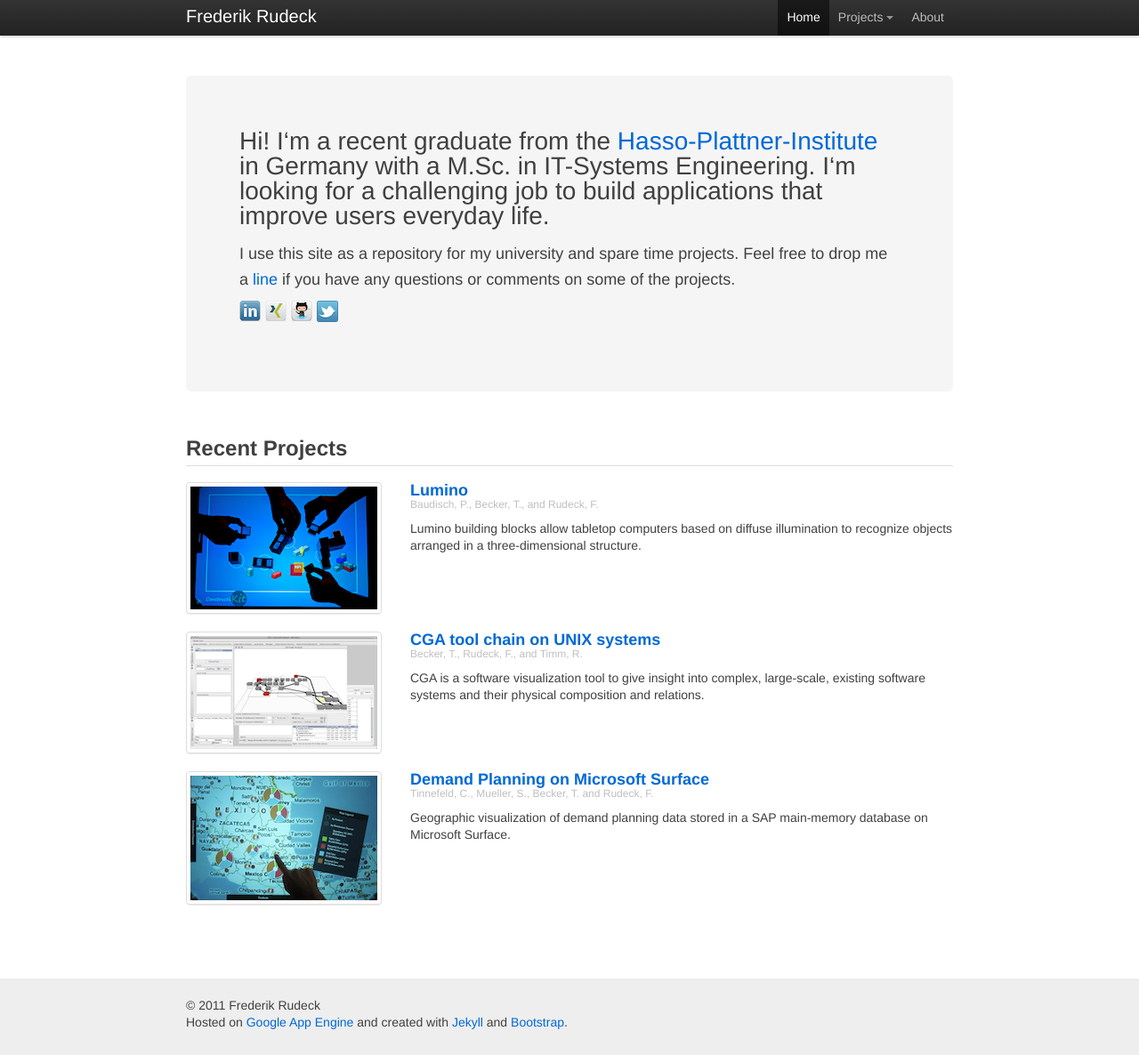
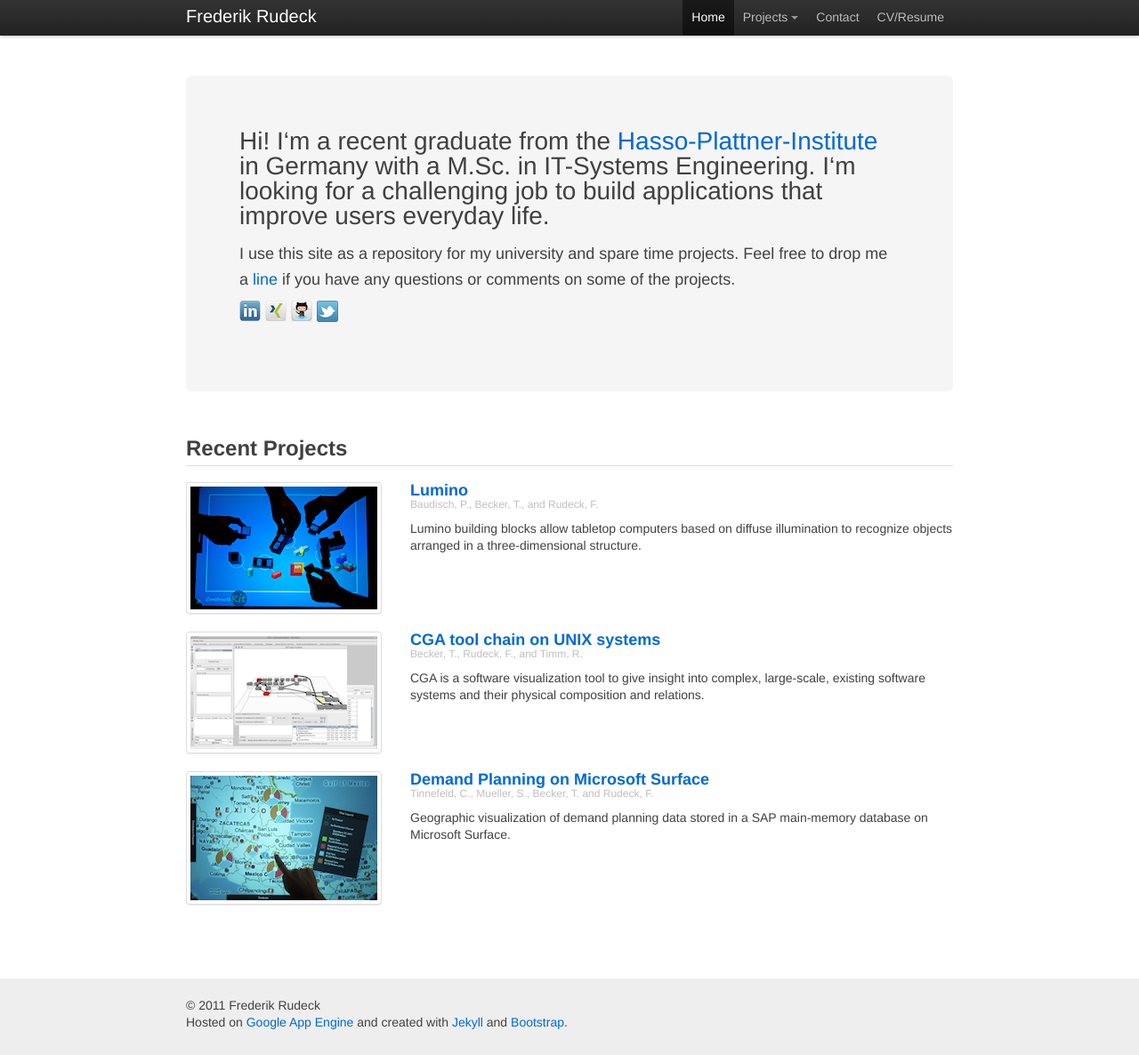
Before and after one commit to polym0rph/polym0rph.github.com, a Jekyll site: the page built from index.html, in a window 1280 px wide and 1186 px high. Shown: the whole window at 89% size. Built offline with Jekyll 4.4.1, drawn with Linux system fonts in a browser that asks for light colours; Markdown is read by kramdown in place of the engine named in the settings.

Commit message:
Added a contact header link and renamed about link to "CV/Resume".

```diff
--- a/_layouts/default.html
+++ b/_layouts/default.html
@@ -52,12 +52,15 @@
 						{% endfor %}
 					</ul>
 				</li>
+				<li>
+					<a href="/about#contact">Contact</a>
+				</li>
 				{% if page.page_category == 'about' %}
 				<li class="active">
 				{% else %}
 				<li>
 				{% endif %}
-					<a href="/about">About</a>
+					<a href="/about">CV/Resume</a>
 				</li>
 			</ul>
 		</div>
```
